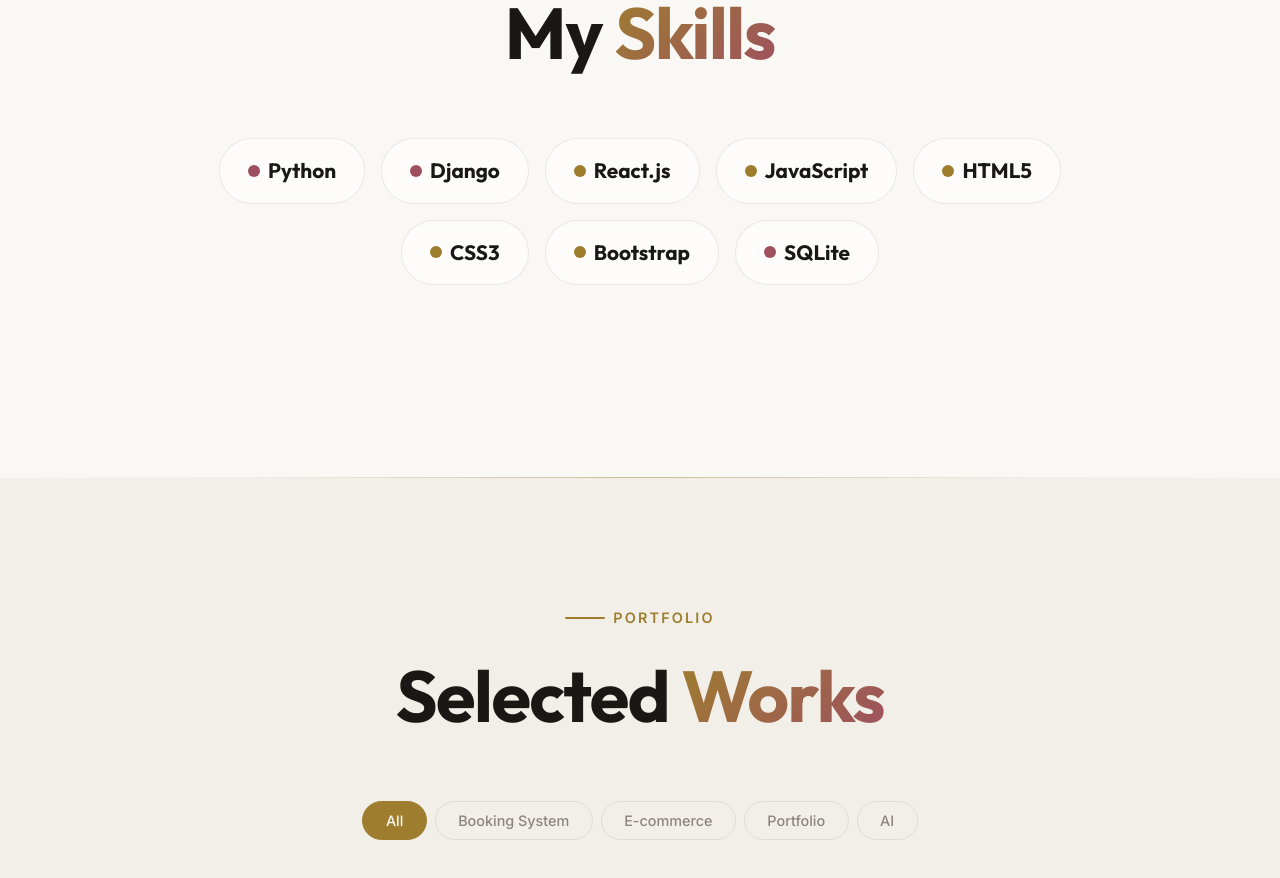
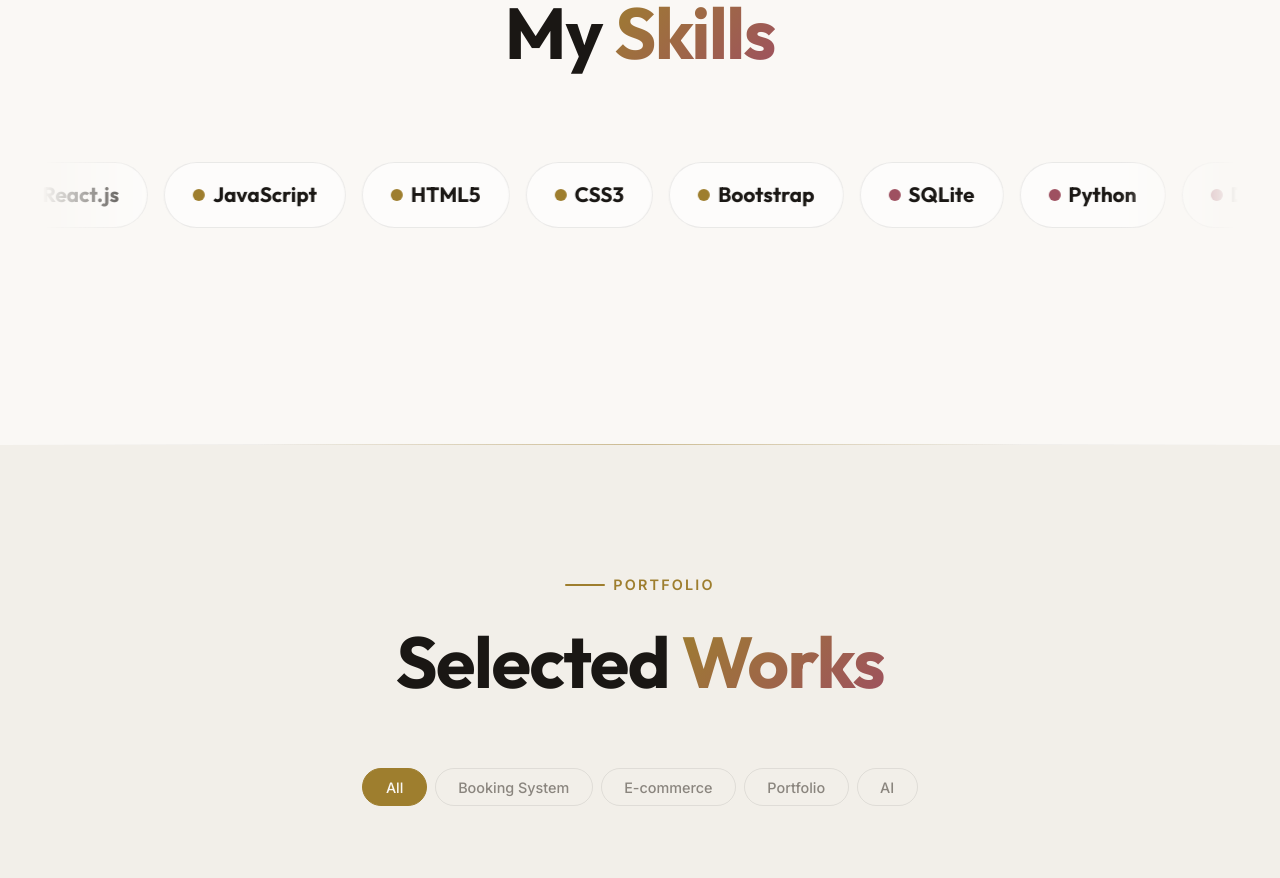
Before and after one commit to Surya200622/Surya_new_responsive_portfolio, a Next.js app: page / in a window 1280 px wide. Shown: the part 5020-5898 px from the top of the page. Built offline with nearby package versions, Linux system fonts and the light colour scheme.

Commit message:
Skills section upgraded

```diff
--- a/src/sections/AboutSection.css
+++ b/src/sections/AboutSection.css
@@ -288,13 +288,34 @@
   padding: var(--space-3xl) 0;
 }
 
-.about__skills-grid {
+.about__skills-marquee {
+  width: 100%;
+  overflow: hidden;
+  padding: var(--space-lg) 0;
+  position: relative;
+  mask-image: linear-gradient(to right, transparent, black 10%, black 90%, transparent);
+  -webkit-mask-image: linear-gradient(to right, transparent, black 10%, black 90%, transparent);
+}
+
+.about__skills-track {
   display: flex;
-  flex-wrap: wrap;
-  justify-content: center;
+  width: max-content;
+  animation: scroll-marquee 25s linear infinite;
+}
+
+.about__skills-track:hover {
+  animation-play-state: paused;
+}
+
+.about__skills-group {
+  display: flex;
   gap: var(--space-md);
-  max-width: 900px;
-  margin: 0 auto;
+  padding-right: var(--space-md);
+}
+
+@keyframes scroll-marquee {
+  0% { transform: translateX(0); }
+  100% { transform: translateX(-50%); }
 }
 
 .about__skill-card {
--- a/src/sections/AboutSection.jsx
+++ b/src/sections/AboutSection.jsx
@@ -269,20 +269,27 @@
             My <span className="text-gradient">Skills</span>
           </motion.h2>
 
-          <div className="about__skills-grid">
-            {SKILLS.map((skill, i) => (
-              <motion.div
-                key={skill.name}
-                className="about__skill-card"
-                initial={{ opacity: 0, y: 20 }}
-                whileInView={{ opacity: 1, y: 0 }}
-                viewport={{ once: true, amount: 0.5 }}
-                transition={{ delay: i * 0.05, duration: 0.5 }}
-              >
-                <div style={{ width: '12px', height: '12px', borderRadius: '50%', backgroundColor: skill.category === 'Frontend' ? 'var(--color-accent-primary)' : 'var(--color-accent-secondary)' }} />
-                <div className="about__skill-name">{skill.name}</div>
-              </motion.div>
-            ))}
+          <div className="about__skills-marquee">
+            <div className="about__skills-track">
+              {/* Group 1 */}
+              <div className="about__skills-group">
+                {SKILLS.map((skill) => (
+                  <div key={`g1-${skill.name}`} className="about__skill-card">
+                    <div style={{ width: '12px', height: '12px', borderRadius: '50%', backgroundColor: skill.category === 'Frontend' ? 'var(--color-accent-primary)' : 'var(--color-accent-secondary)' }} />
+                    <div className="about__skill-name">{skill.name}</div>
+                  </div>
+                ))}
+              </div>
+              {/* Group 2 */}
+              <div className="about__skills-group">
+                {SKILLS.map((skill) => (
+                  <div key={`g2-${skill.name}`} className="about__skill-card">
+                    <div style={{ width: '12px', height: '12px', borderRadius: '50%', backgroundColor: skill.category === 'Frontend' ? 'var(--color-accent-primary)' : 'var(--color-accent-secondary)' }} />
+                    <div className="about__skill-name">{skill.name}</div>
+                  </div>
+                ))}
+              </div>
+            </div>
           </div>
         </div>
       </div>
```
